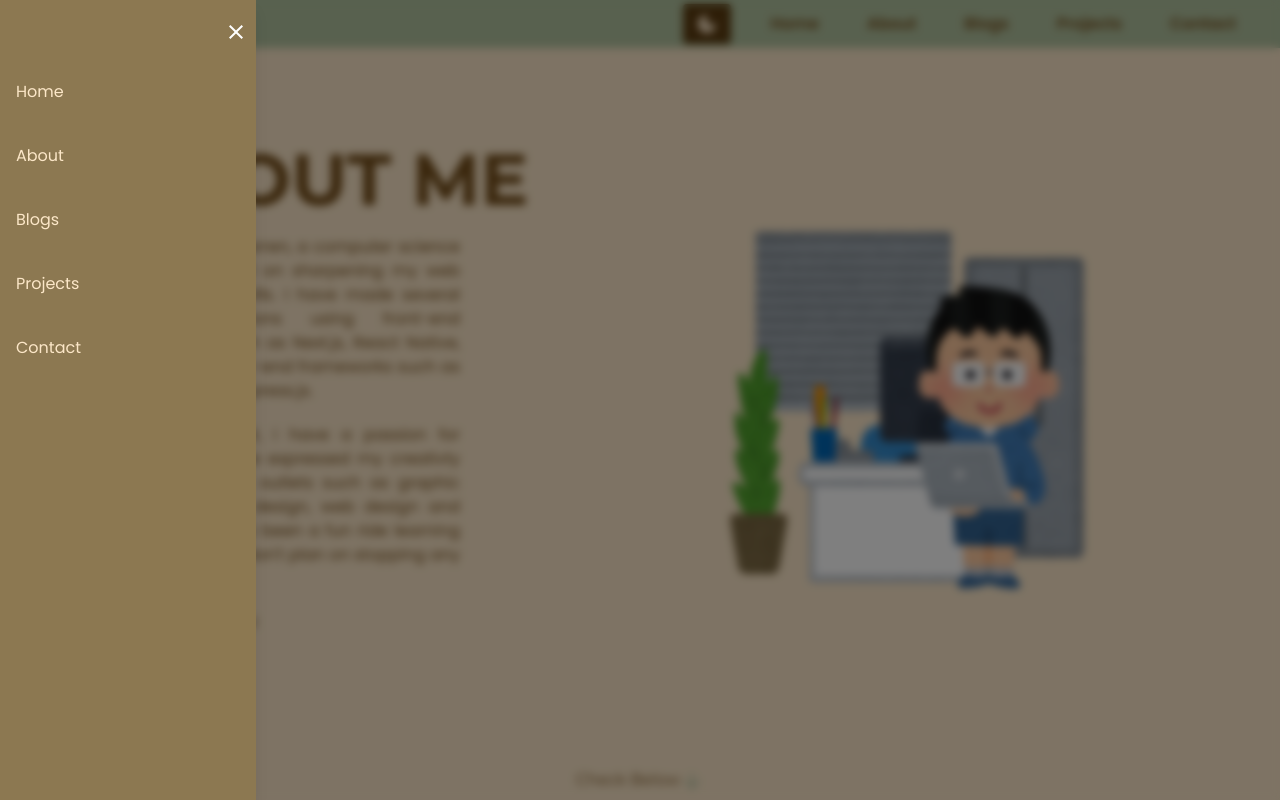
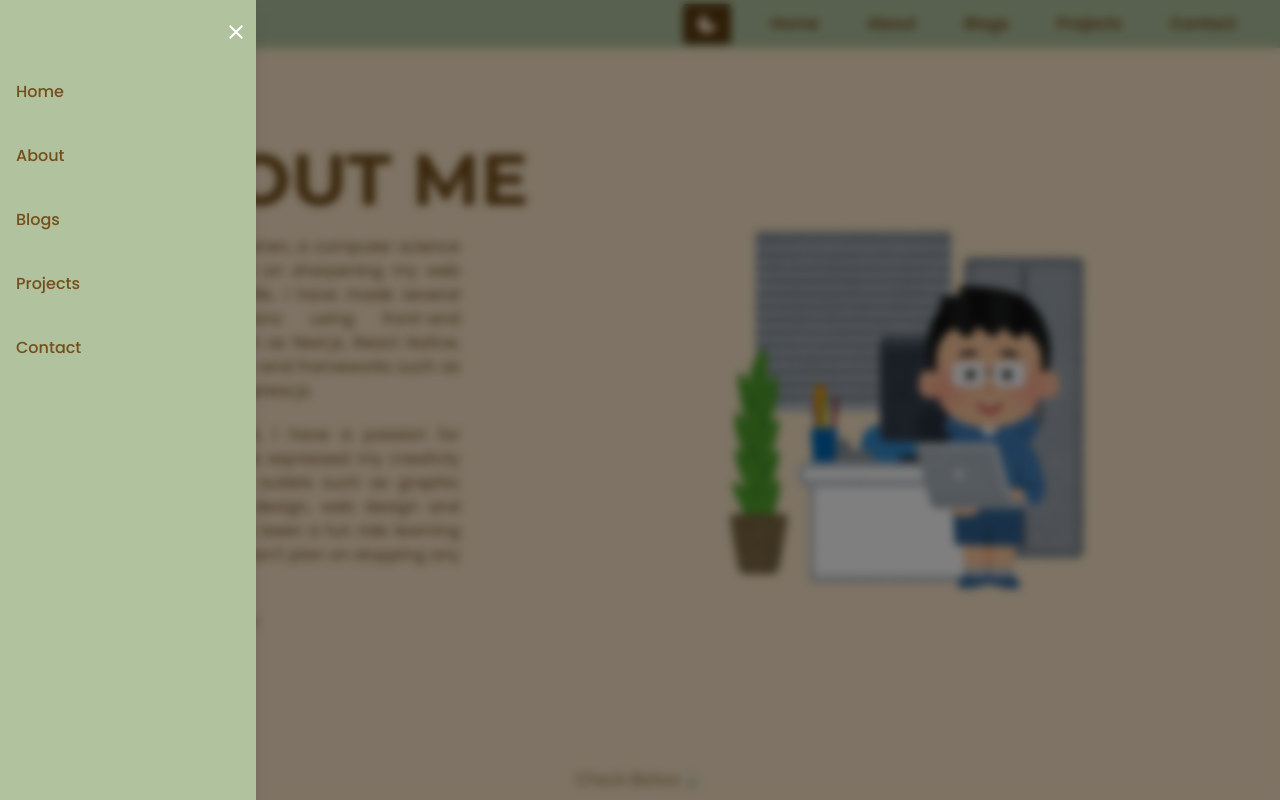
Before and after one commit to IAmGigabyteSpeed/portfolio-web-app, a Next.js app: page /about in a window 1280 px wide. Both pictures are taken after a click on the icon 20 px from the left and 24 px from the top of the page. Shown: the top 800 px of the page. Built offline with nearby package versions, Linux system fonts and the light colour scheme.

Commit message:
update sidebar color,design and animation

```diff
--- a/app/components/sidebar.js
+++ b/app/components/sidebar.js
@@ -21,7 +21,7 @@ const Sidebar = ({ SidebarState, SidebarMech }) => {
             animate={{ x: 0 }}
             exit={{ x: -256 }}
             transition={{ type: "tween", duration: 0.5 }}
-            className="fixed flex-col bg-[#8C7851] w-full md:w-64 min-h-screen z-30 shadow-lg"
+            className="fixed flex-col bg-[#B1C29E] w-full md:w-64 min-h-screen z-30 shadow-lg"
             onClick={(e) => e.stopPropagation()}
           >
             <div className="flex items-end justify-end pe-2 pt-5">
@@ -33,31 +33,31 @@ const Sidebar = ({ SidebarState, SidebarMech }) => {
             <div className="flex flex-col space-y-2 mt-5">
               <Link
                 href="/"
-                className="p-4 transition delay-100 duration-300 ease-in-out text-[#FCE7C8] hover:bg-[#37240D]"
+                className="p-4 transition-all font-medium duration-300 ease-in-out hover:bg-[var(--accent)] hover:text-[var(--background)] hover:scale-105 rounded-lg"
               >
                 Home
               </Link>
               <Link
                 href="/about"
-                className="p-4 transition delay-100 duration-300 ease-in-out text-[#FCE7C8] hover:bg-[#37240D]"
+                className="p-4 transition-all font-medium duration-300 ease-in-out hover:bg-[var(--accent)] hover:text-[var(--background)] hover:scale-105 rounded-lg"
               >
                 About
               </Link>
               <Link
                 href="/blog"
-                className="p-4 transition delay-100 duration-300 ease-in-out text-[#FCE7C8] hover:bg-[#37240D]"
+                className="p-4 transition-all font-medium duration-300 ease-in-out hover:bg-[var(--accent)] hover:text-[var(--background)] hover:scale-105 rounded-lg"
               >
                 Blogs
               </Link>
               <Link
                 href="/projects"
-                className="p-4 transition delay-100 duration-300 ease-in-out text-[#FCE7C8] hover:bg-[#37240D]"
+                className="p-4 transition-all font-medium duration-300 ease-in-out hover:bg-[var(--accent)] hover:text-[var(--background)] hover:scale-105 rounded-lg"
               >
                 Projects
               </Link>
               <Link
                 href="/contact"
-                className="p-4 transition delay-100 duration-300 ease-in-out text-[#FCE7C8] hover:bg-[#37240D]"
+                className="p-4 transition-all font-medium duration-300 ease-in-out hover:bg-[var(--accent)] hover:text-[var(--background)] hover:scale-105 rounded-lg"
               >
                 Contact
               </Link>
```
